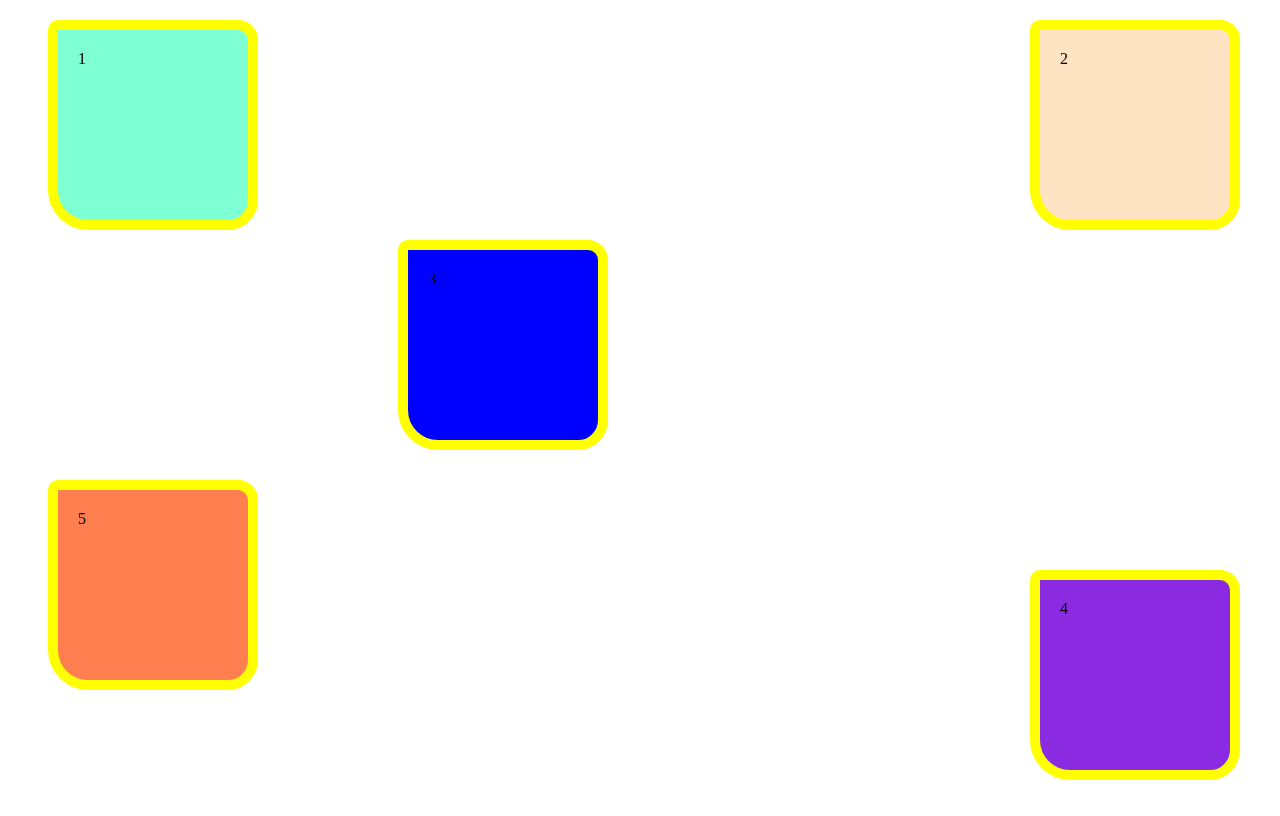
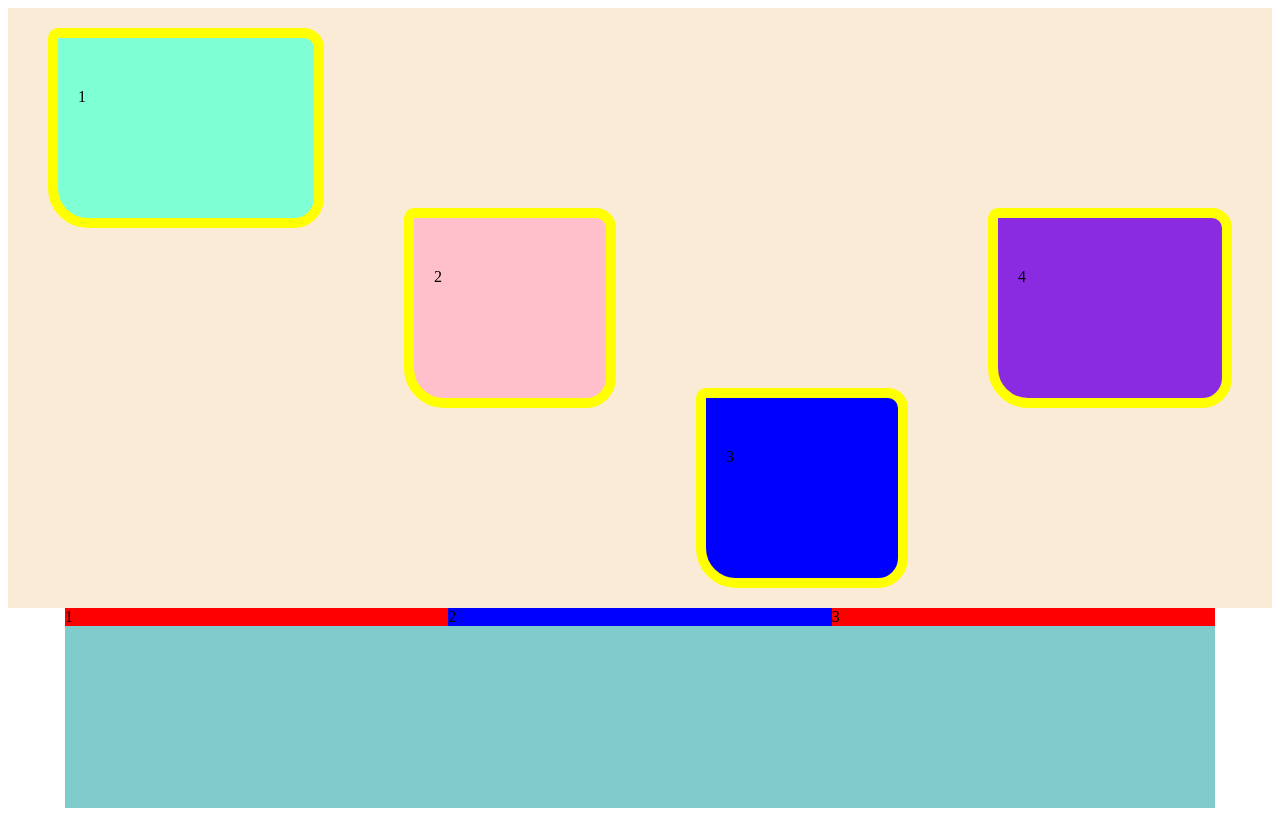
Before and after one commit to deminore/generation-ch16, a plain HTML site: page 2-intro-web/css-Avanzado/cajas.html in a window 1280 px wide. Drawn offline with Linux system fonts and the light colour scheme.

Commit message:
CSS Avanzado - Página

```diff
--- /dev/null
+++ b/2-intro-web/css-Avanzado/assets/css/display.css
@@ -0,0 +1,69 @@
+.cuadro-padre{
+    background-color: antiquewhite;
+    height: 600px;
+    display: flex;
+
+    flex-direction: row;
+
+    /* Funciona como word */
+    /* Alinea horizontalmente */
+    justify-content: space-between;
+
+    /* Alinea verticalmente */
+    align-items: center;
+}
+
+.cuadro{
+    height: 100px;
+    width: 100px;
+    padding: 50px 40px 30px 20px; /* Margen interno del elemento*/
+    margin: 20px 40px;
+    border: 10px solid yellow; /* Borde en el elemento*/
+    border-radius: 10px 20px 30px 40px; /* Redondea los bordes*/
+}
+
+.el-1{
+    background-color: aquamarine;
+    align-self: flex-start;
+    flex-grow: 3;
+}
+
+.el-2{
+    background-color: pink;
+    flex-grow: 1;
+}
+
+.el-3{
+    background-color: blue;
+    align-self: flex-end;
+    flex-grow: 1;
+}
+
+.el-4{
+    background-color: blueviolet;
+    flex-grow: 2;
+}
+
+/*.el-5{
+    background-color: coral;
+}*/
+
+/* INTRODUCCIÓN A BOOTSTRAP */
+.contenedor{
+    background-color:#80cccc;
+    height: 200px;
+    max-width: 1150px; /* El tamaño al que se ajusta,  depende de la pantalla */
+    margin: 0 auto;
+}
+
+.fila{
+    display: flex;
+}
+
+.columna{
+    flex-grow: 1;
+}
+
+.color-rojo{
+    background-color: red;
+}
--- /dev/null
+++ b/2-intro-web/css-Avanzado/assets/css/pagina.css
@@ -0,0 +1,41 @@
+*{
+    margin: 0;
+    padding: 0;
+}
+
+nav{
+    background-color: rgb(216, 255, 157);
+    height: 50px;
+}
+
+ul{
+    display: flex;
+    height: 60px;
+    align-items: center;
+    justify-content: flex-end;
+
+}
+
+li{
+    list-style: none;
+
+}
+
+a{
+    text-decoration: none;
+    font-size: 23px;
+    margin: 5px 15px;
+}
+
+.logo img{
+    width: 40px;
+}
+
+.contenedor{
+    max-width: 1150px;
+    margin: 0 auto;
+    display: flex;
+    align-items: center;
+    justify-content: space-between;
+
+}
--- a/2-intro-web/css-Avanzado/cajas.html
+++ b/2-intro-web/css-Avanzado/cajas.html
@@ -1,17 +1,37 @@
 <!DOCTYPE html>
-<html lang="en">
+<html lang="es">
+
 <head>
     <meta charset="UTF-8">
     <meta http-equiv="X-UA-Compatible" content="IE=edge">
     <meta name="viewport" content="width=device-width, initial-scale=1.0">
-    <link rel="stylesheet" href="assets/css/cajas.css">
+    <!-- <link rel="stylesheet" href="assets/css/cajas.css"> -->
+    <link rel="stylesheet" href="assets/css/display.css">
     <title>Cajas</title>
 </head>
+
 <body>
-    <div class="cuadro el-1">1</div> <!-- Las clases se separan con un espacio -->
-    <div class="cuadro el-2">2</div>
-    <div class="cuadro el-3">3</div>
-    <div class="cuadro el-4">4</div>
-    <div class="cuadro el-5">5</div>
+    <div class="cuadro-padre">
+        <div class="cuadro el-1">1</div> <!-- Las clases se separan con un espacio -->
+        <div class="cuadro el-2">2</div>
+        <div class="cuadro el-3">3</div>
+        <div class="cuadro el-4">4</div>
+        <!-- <div class="cuadro el-5">5</div> -->
+    </div>
+
+    <!-- INTRODUCCIÓN A BOOTSTRAP -->
+    <div class="contenedor">
+        <div class="fila">
+            <div class="columna" style="background-color: red;">1</div>
+            <div class="columna" style="background-color: blue">2</div>
+            <div class="columna color-rojo">3</div>
+        </div>
+    </div>
+
+
+
+
+
 </body>
+
 </html>
```
Also changed, not shown: 2-intro-web/css-Avanzado/pagina.html (added, +31 -0 lines).
